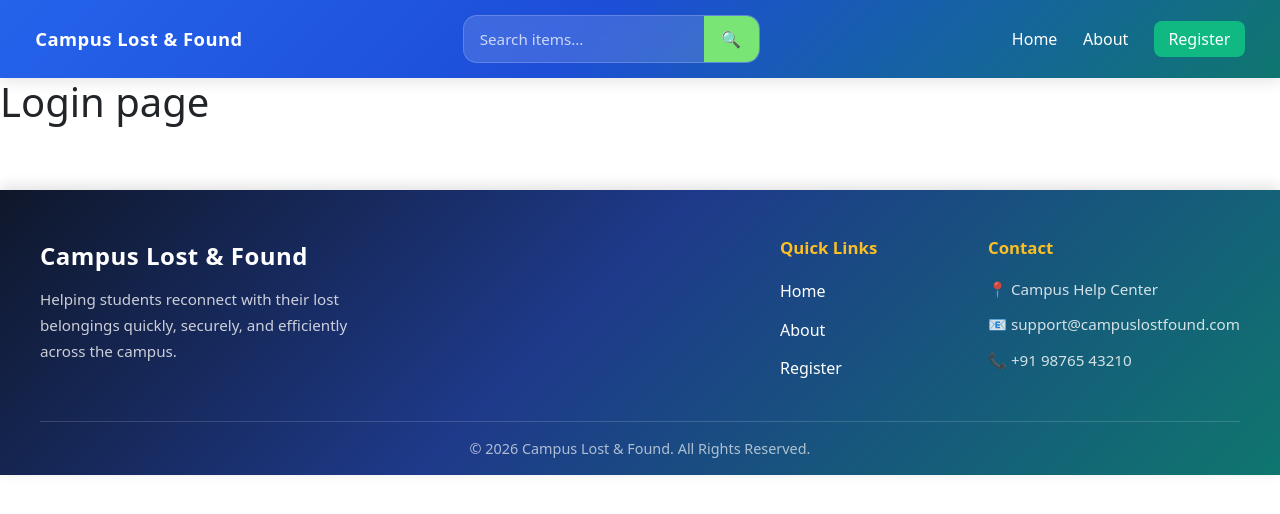
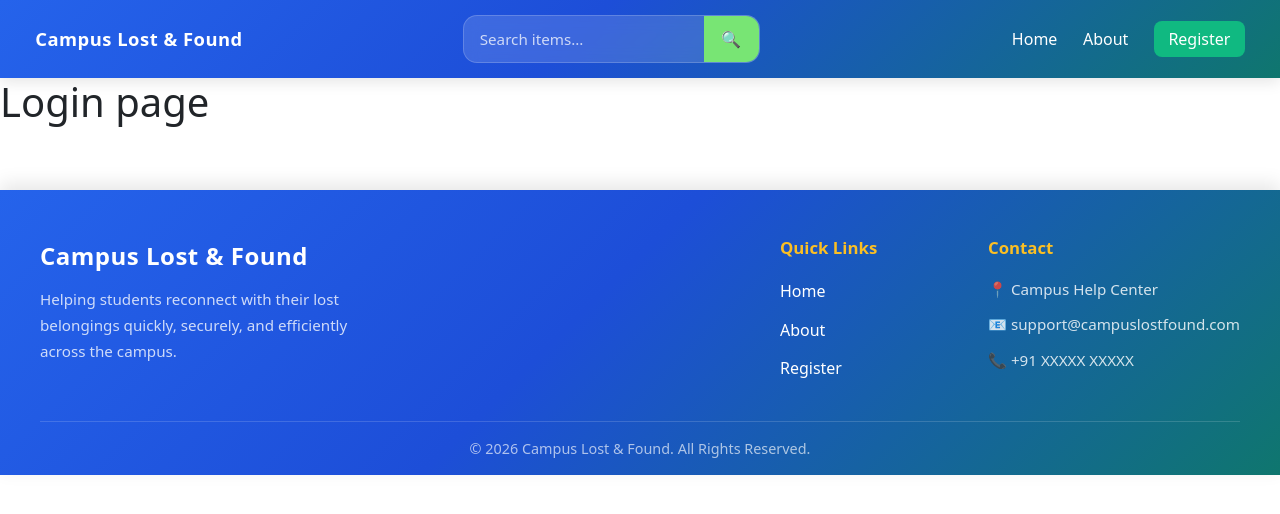
Before and after one commit to Swapneel14/Lofid, a React app in the folder frontend/: page /login in a window 1280 px wide. Shown: the top 514 px of the page. Built offline with nearby package versions, Linux system fonts and the light colour scheme; the HTML template or start-up script is replaced by a standard one.

Commit message:
Footer Theme Fixed

```diff
--- a/frontend/src/components/Footer.jsx
+++ b/frontend/src/components/Footer.jsx
@@ -42,7 +42,7 @@ function Footer() {
 
                         <p>📧 support@campuslostfound.com</p>
 
-                        <p>📞 +91 98765 43210</p>
+                        <p>📞 +91 XXXXX XXXXX</p>
 
                     </div>
                 </div>
--- a/frontend/src/css/Footer.css
+++ b/frontend/src/css/Footer.css
@@ -9,20 +9,19 @@
 }
 
 .footer{
-    background:linear-gradient(
+   background:linear-gradient(
         135deg,
-        #0F172A 0%,
-        #1E3A8A 45%,
+        #2563EB 0%,
+        #1D4ED8 45%,
         #0F766E 100%
     );
-
     color:white;
 
     padding:3rem 2.5rem 1rem;
 
     margin-top:4rem;
 
-    box-shadow:0 -4px 14px rgba(0,0,0,0.12);
+     box-shadow:0 -6px 18px rgba(0,0,0,0.10);
 }
 
 .footer-container{
```
